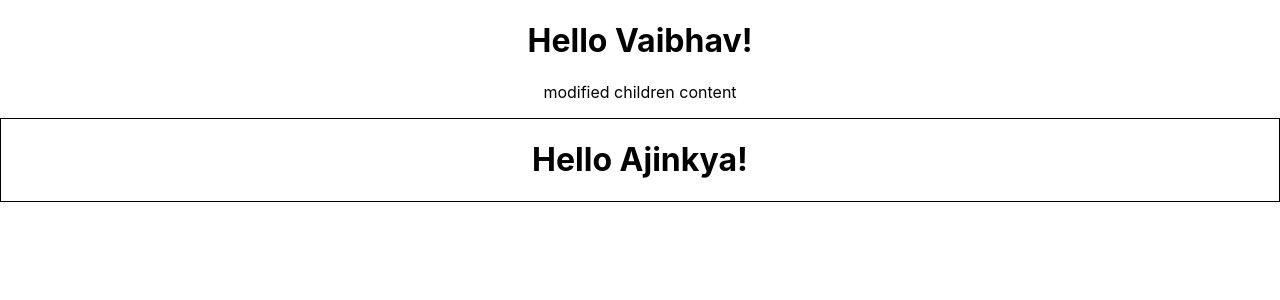
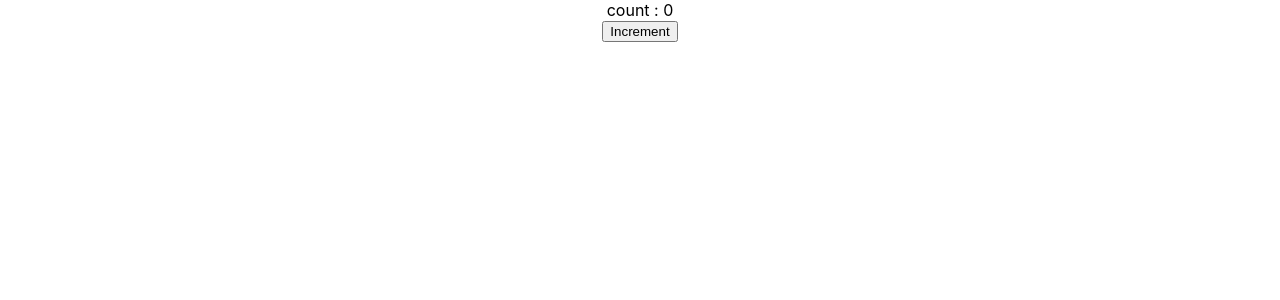
Before and after one commit to vaibhavpatil28/reactjs-learning-curve, a React (Create React App) app: page / in a window 1280 px wide. Shown: the top 300 px of the page. Built offline with nearby package versions, Linux system fonts and the light colour scheme.

Commit message:
setState

```diff
--- a/src/App.jsx
+++ b/src/App.jsx
@@ -1,22 +1,25 @@
 import React from 'react';
 import './App.css'
 // import Hello from './main-concept/intro-jsx/hello';
-import Greet, { GreetWithoutProps } from './main-concept/component/functional-component/functional-component/Greet';
-import Welcome from './main-concept/component/class-component/Welcome';
+// import Greet, { GreetWithoutProps } from './main-concept/component/functional-component/functional-component/Greet';
+// import Welcome from './main-concept/component/class-component/Welcome';
+import Counter from './components/counter';
+
 class App extends React.Component {
   render() {
     return (
       <div className="App">
-        {/* <GreetWithoutProps/>
-        <Hello name="Vaibhav"/>
+        {/* <GreetWithoutProps />
+        <Hello name="Vaibhav" />
         <Greet name="Vaibhav" className="greet">
-        <p>Hey it's children...</p>
+          <p>Hey it's children...</p>
         </Greet>
         <Welcome name='Vaibhav'>
-        <p>Hey it's children of Welcome component...</p>
-      </Welcome> */}
+          <p>Hey it's children of Welcome component...</p>
+        </Welcome>
         <Greet name="Vaibhav" className="greet" />
-        <Welcome name='Vaibhav' />
+        <Welcome name='Vaibhav' /> */}
+        <Counter />
       </div>
     )
   }
--- /dev/null
+++ b/src/components/counter.js
@@ -0,0 +1,63 @@
+import React, { Component } from 'react';
+
+class Counter extends Component {
+    constructor(props) {
+        super(props);
+        this.state = {
+            count: 0
+        }
+    }
+    /**
+     * output is 1, because react call multiple setState() call into
+     * a single update for better performance
+     */
+    increment() {
+        // this.state.count =  this.state.count +1; // wrong
+        // const count = this.state.count +1;
+        // this.state = {...this.state, ...{count}}; // wrong
+        this.setState({
+            count: this.state.count +1
+        }, ()=>{
+            console.log('After updating state of component', this.state.count);
+        }); // call to setState is async.
+        console.log('this.state.count', this.state.count);
+    }
+    incrementFive(){
+        this.increment();
+        this.increment();
+        this.increment();
+        this.increment();
+        this.increment();
+    }
+    /**
+     *  This can overcome the issue of multiple call of setState() method.
+     */
+    incrementWithPrevStaete(){
+        /**
+         * Here we can pass a function having two parameters
+         * i.e @prevState (previousState) and @props
+         */
+        this.setState((prevState, props)=>{
+            return {
+                count: prevState.count+1
+            };
+        });
+    }
+    currentIncrementFive(){
+        this.incrementWithPrevStaete();
+        this.incrementWithPrevStaete();
+        this.incrementWithPrevStaete();
+        this.incrementWithPrevStaete();
+        this.incrementWithPrevStaete();
+    }
+    render() {
+        return (
+            <div>
+                <div>count : {this.state.count}</div>
+                <button onClick={()=> this.currentIncrementFive()} >Increment</button>
+            </div>
+        )
+    }
+}
+
+export default Counter;
```
